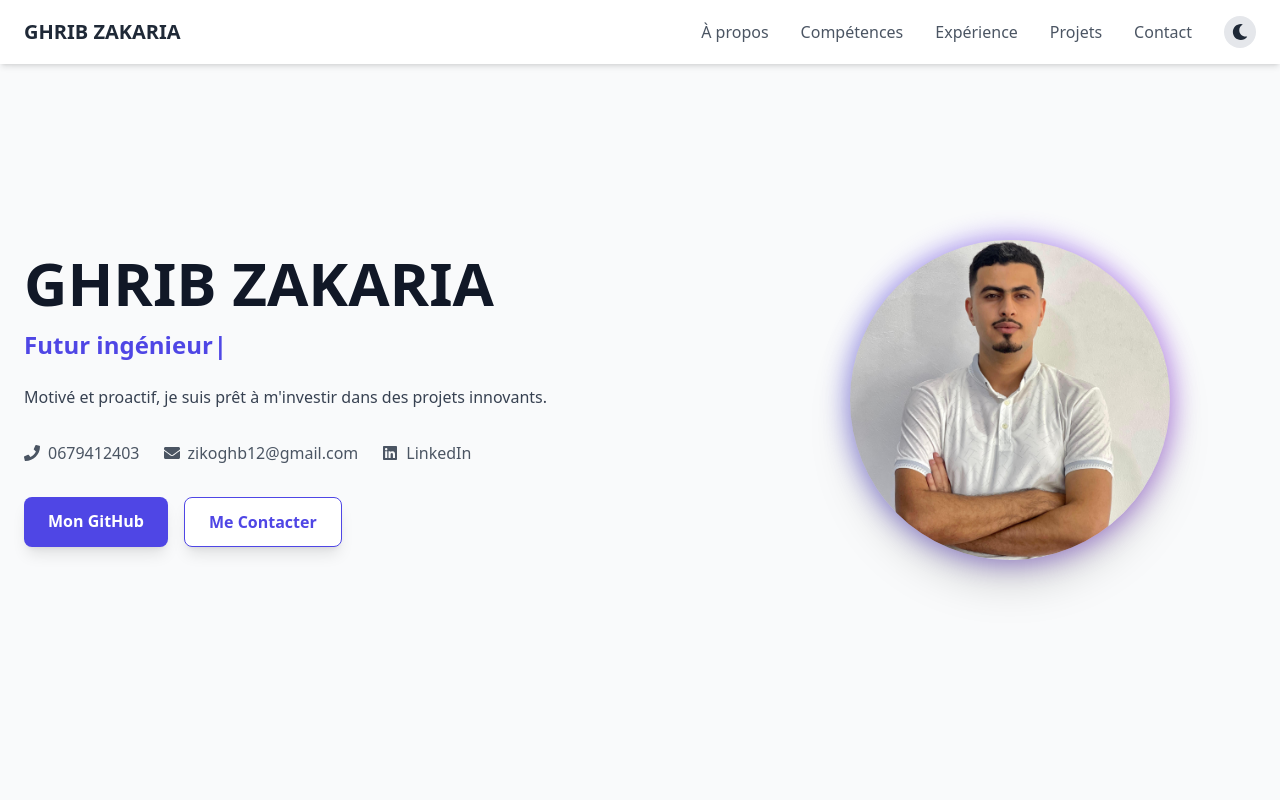
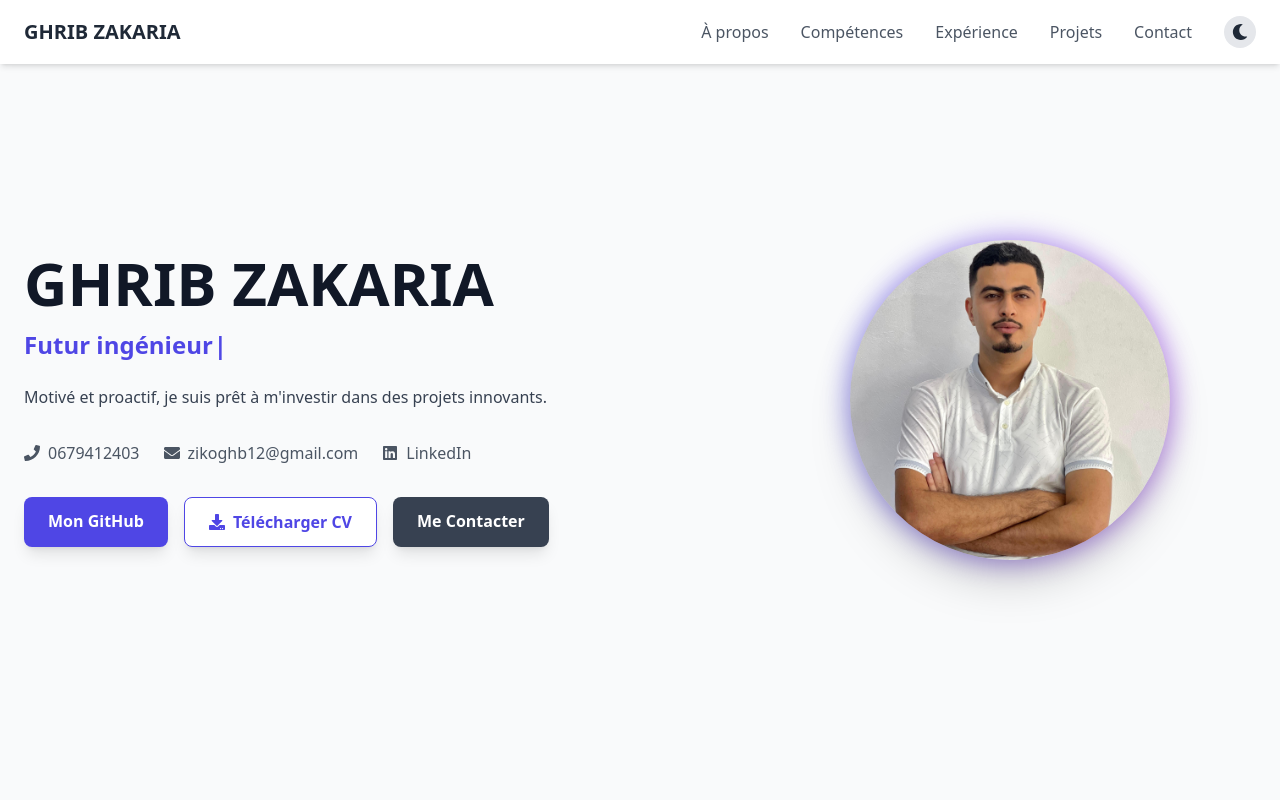
Before and after one commit to zakariaghrib/portfolio-zakariaGhrib, a React (Create React App) app: page / in a window 1280 px wide. Shown: the top 800 px of the page. Built offline with nearby package versions, Linux system fonts and the light colour scheme.

Commit message:
Update Hero.js

```diff
--- a/src/components/Hero.js
+++ b/src/components/Hero.js
@@ -1,10 +1,10 @@
 import React from 'react';
-import { FaPhone, FaEnvelope, FaLinkedin } from 'react-icons/fa';
+import { FaPhone, FaEnvelope, FaLinkedin, FaDownload } from 'react-icons/fa'; // Importer l'icône de téléchargement
 import Typewriter from 'typewriter-effect';
 
 const Hero = () => {
   return (
-    <section id="hero" className="bg-gray-50 dark:bg-gray-900 min-h-screen flex items-center">
+    <section id="hero" className="bg-gray-50 dark:bg-gray-900 min-h-screen flex items-center transition-colors duration-500">
       <div className="container mx-auto px-6 flex flex-col md:flex-row items-center justify-between">
         <div className="md:w-3/5 mb-10 md:mb-0 text-center md:text-left">
           <h1 className="text-4xl md:text-6xl font-bold text-gray-900 dark:text-white mb-4">
@@ -34,14 +34,25 @@ const Hero = () => {
               <FaLinkedin className="mr-2" /> LinkedIn
             </a>
           </div>
-          <div className="flex justify-center md:justify-start space-x-4">
+
+          {/* ---- MODIFICATION ICI ---- */}
+          <div className="flex flex-wrap justify-center md:justify-start gap-4">
             <a href="https://github.com/zakariaghrib" target="_blank" rel="noopener noreferrer" className="bg-indigo-600 text-white font-bold py-3 px-6 rounded-lg hover:bg-indigo-700 transition duration-300 shadow-lg">
               Mon GitHub
             </a>
-            <a href="#contact" className="bg-white text-indigo-600 font-bold py-3 px-6 rounded-lg hover:bg-gray-200 transition duration-300 border border-indigo-600 shadow-lg">
+            {/* ---- BOUTON DE TÉLÉCHARGEMENT AJOUTÉ ---- */}
+            <a
+              href="/GHRIB-ZAKARIA-CV-1.pdf"
+              download="GHRIB-ZAKARIA-CV.pdf"
+              className="bg-white text-indigo-600 font-bold py-3 px-6 rounded-lg hover:bg-gray-200 transition duration-300 border border-indigo-600 shadow-lg dark:bg-gray-700 dark:text-white dark:hover:bg-gray-600 flex items-center"
+            >
+              <FaDownload className="mr-2" /> Télécharger CV
+            </a>
+            <a href="#contact" className="bg-gray-700 text-white font-bold py-3 px-6 rounded-lg hover:bg-gray-800 transition duration-300 shadow-lg dark:bg-gray-600 dark:hover:bg-gray-500">
               Me Contacter
             </a>
           </div>
+
         </div>
         <div className="md:w-2/5 flex justify-center">
           <div className="relative group">
```
